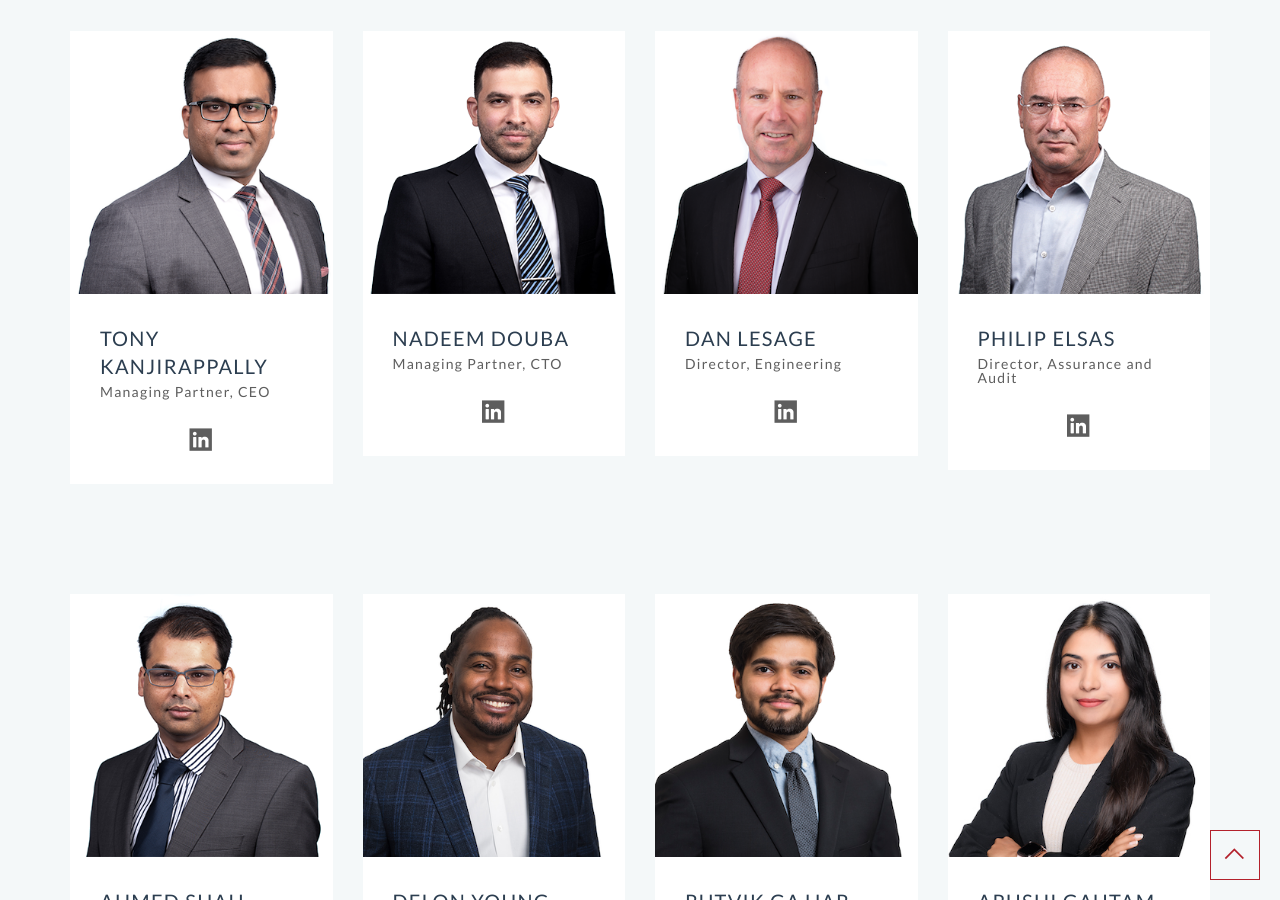
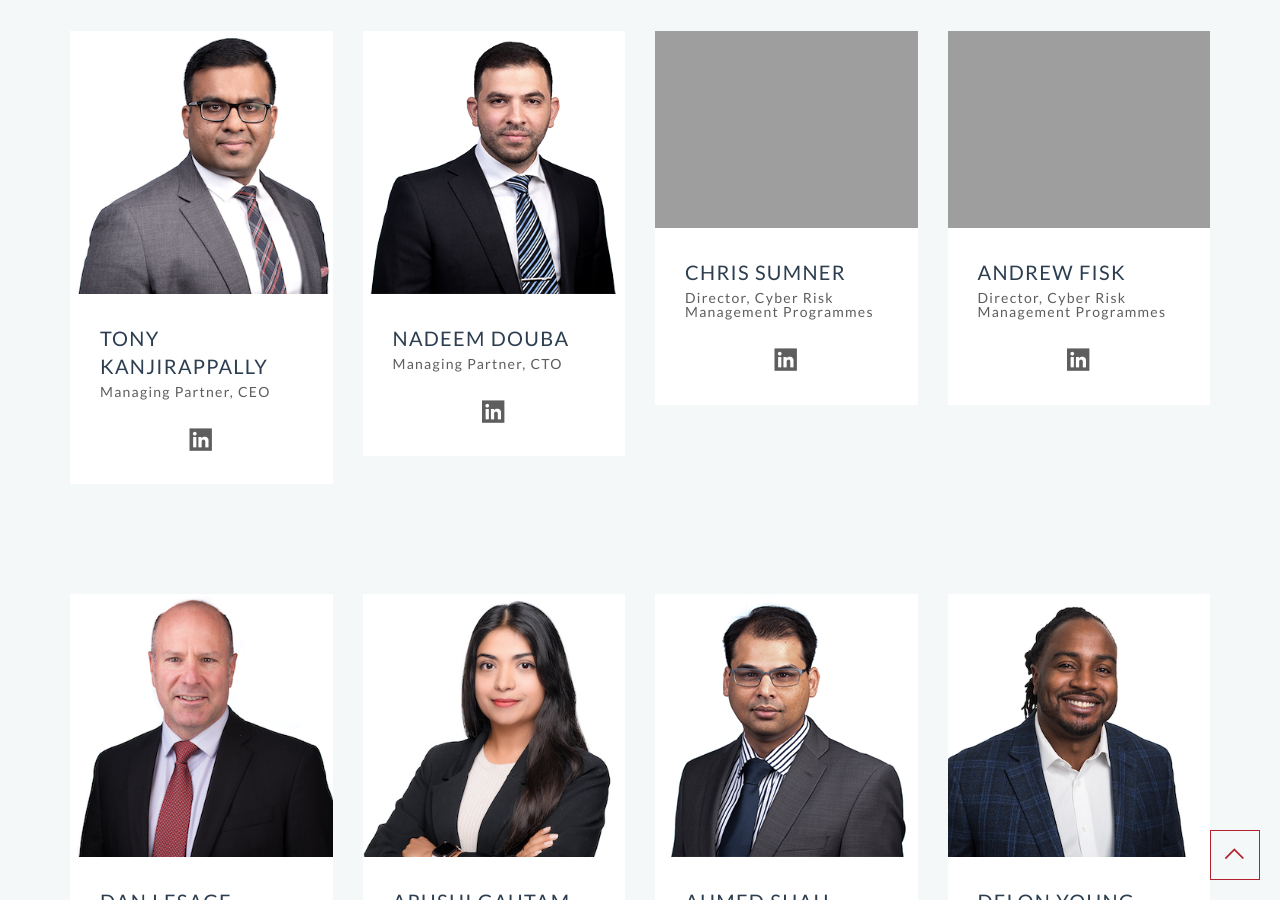
Before and after one commit to malleum-inc/website, a Jekyll site: the page built from index.html, in a window 1280 px wide and 900 px high, scrolled down 4665 px. Built offline with Jekyll 4.4.1, drawn with Linux system fonts in a browser that asks for light colours; nearby versions of some CDN libraries; some of the changed text lies outside the part shown.

Commit message:
Update _config.yml

```diff
--- a/_config.yml
+++ b/_config.yml
@@ -372,12 +372,20 @@ team:
   linkedin: https://www.linkedin.com/in/nadeem-douba
 
 # Team Member
-# - name: David Mussington
-#   tagline: Director, Cyber Risk Management Programmes
-#   avatar: david.png
+- name: Chris Sumner
+  tagline: Director, Cyber Risk Management Programmes
+  avatar: chris.png
 
   # Social Links
-#   linkedin: https://www.linkedin.com/in/davidmussington/
+  linkedin: https://www.linkedin.com/in/suggy/
+
+# Team Member
+- name: Andrew Fisk
+  tagline: Director, Cyber Risk Management Programmes
+  avatar: andrew.png
+
+  # Social Links
+  linkedin: https://www.linkedin.com/in/andrew-fisk-cyber-security-advisor/
 
 # Team Member
 - name: Dan Lesage
@@ -388,21 +396,13 @@ team:
   linkedin: https://www.linkedin.com/in/danlesage/
 
 # Team Member
-- name: Philip Elsas
-  tagline: Director, Assurance and Audit
-  avatar: philip.png
+- name: Arushi Gautam
+  tagline: Human Resources & Administrative Associate
+  avatar: arushi.png
 
   # Social Links
-  linkedin: https://www.linkedin.com/in/philipelsas
+  linkedin: https://www.linkedin.com/in/arushi-gautam-1171b0157/
 
-## Team Member
-#- name: Dan Lesage
-#  tagline: Director, Security Engineering
-#  avatar: avatar-01.jpg
-#
-#  # Social Links
-#  linkedin: https://www.linkedin.com/in/danlesage/
-#
 ## Team Member
 - name: Ahmed Shah
   tagline: Director, Security R&amp;D
@@ -427,13 +427,6 @@ team:
   # Social Links
   linkedin: https://www.linkedin.com/in/rutvik-gajjar-007/
 
-# Team Member
-- name: Arushi Gautam
-  tagline: Human Resources & Administrative Associate
-  avatar: arushi.png
-
-  # Social Links
-  linkedin: https://www.linkedin.com/in/arushi-gautam-1171b0157/
 
 
 #####################################
```
